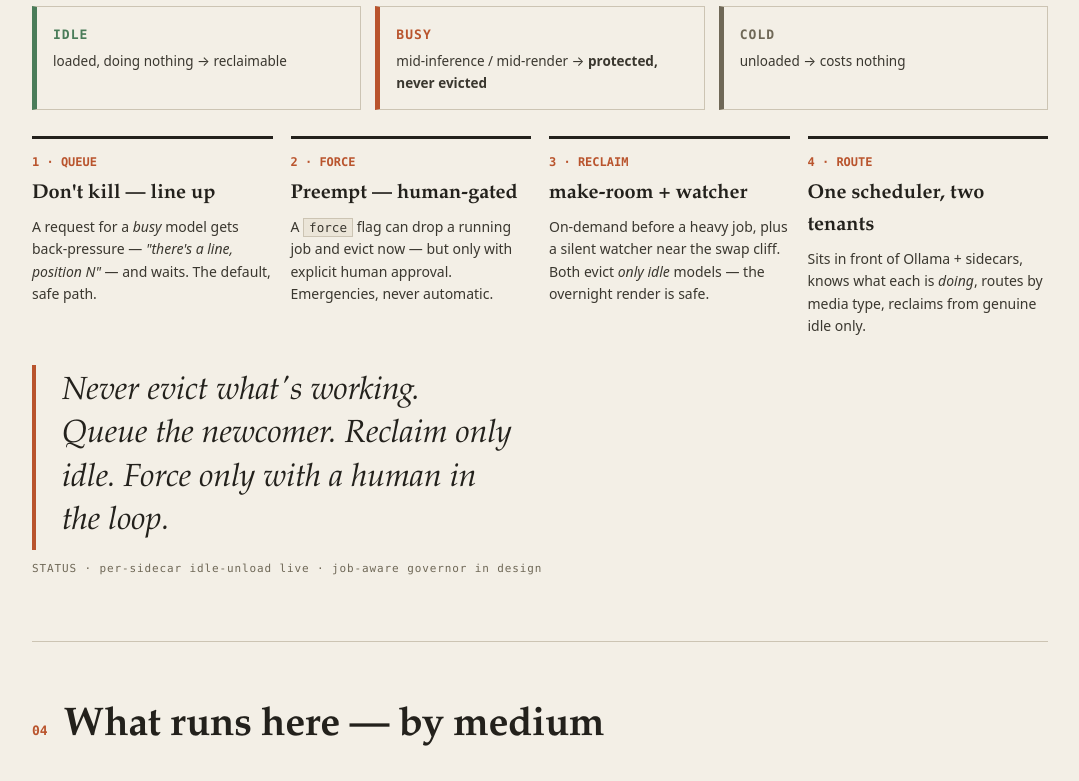
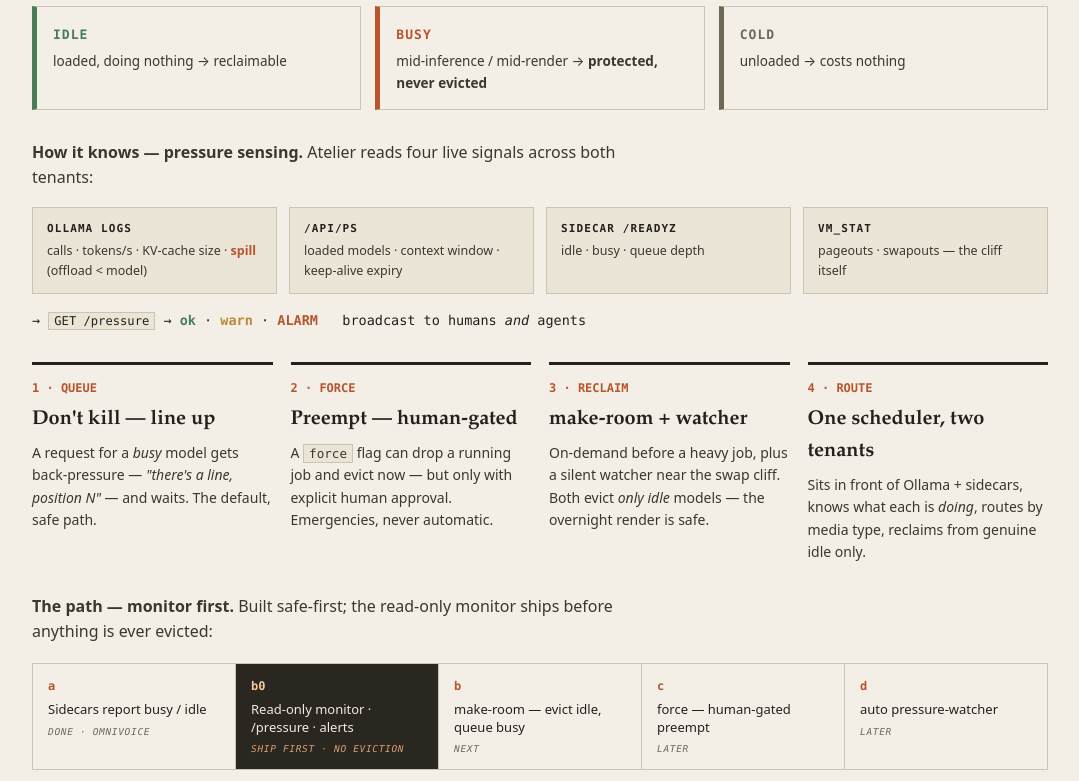
Before and after one commit to gyasis/atelier, a plain HTML site: page docs/atelier-infographic.html in a window 1280 px wide. Shown: the part 1920-2701 px from the top of the page, without its empty margins (100-1179 px from the left). Drawn offline with Linux system fonts and the light colour scheme.

Commit message:
Infographic: governor end-state — pressure-sensing panel (logs/ps/readyz/vm_stat -> /pressure) + monitor-first build path

```diff
--- a/docs/atelier-infographic.html
+++ b/docs/atelier-infographic.html
@@ -120,6 +120,24 @@
   .st span{font-size:13.5px; color:#3a372f; display:block; margin-top:5px;}
   .st em{font-style:normal; font-weight:700;}
 
+  /* ---- pressure sensing + build path ---- */
+  .sensing{display:grid; grid-template-columns:repeat(auto-fit,minmax(160px,1fr)); gap:12px; margin-top:14px;}
+  .sig{border:1px solid var(--hair); background:var(--paper-2); padding:12px 14px;}
+  .sig b{font-family:var(--mono); font-size:11px; letter-spacing:.1em; text-transform:uppercase; color:var(--ink); display:block;}
+  .sig span{font-size:12.5px; color:#3a372f; display:block; margin-top:4px;}
+  .sig em{font-style:normal; font-weight:700; color:var(--accent);}
+  .pline{margin-top:16px; font-family:var(--mono); font-size:13.5px; color:var(--ink);}
+  .pline .ok{color:var(--m-image); font-weight:700;} .pline .warn{color:var(--m-embed); font-weight:700;} .pline .alarm{color:var(--accent); font-weight:700;}
+  .path{display:flex; flex-wrap:wrap; margin-top:18px; border:1px solid var(--hair);}
+  .path .node{flex:1; min-width:130px; padding:13px 15px; border-right:1px solid var(--hair); background:var(--paper);}
+  .path .node:last-child{border-right:none;}
+  .path .node.now{background:#2a2620; color:#f0ebe0;}
+  .path .node .sid{font-family:var(--mono); font-size:12px; font-weight:700; color:var(--accent);}
+  .path .node.now .sid{color:#f6c89a;}
+  .path .node .lbl{font-size:13px; margin-top:5px; line-height:1.35;}
+  .path .node .tag{font-family:var(--mono); font-size:9.5px; letter-spacing:.07em; text-transform:uppercase; color:var(--muted); display:block; margin-top:5px;}
+  .path .node.now .tag{color:#d8a06f;}
+
   /* ---- stack chips ---- */
   .stack{display:grid; grid-template-columns:repeat(auto-fit,minmax(210px,1fr)); gap:22px;}
   .scol h4{font-family:var(--mono); font-size:11px; letter-spacing:.16em; text-transform:uppercase;
@@ -219,7 +237,16 @@
       <div class="st cold"><b>cold</b><span>unloaded → costs nothing</span></div>
     </div>
 
-    <div class="steps" style="margin-top:26px">
+    <p class="lede" style="font-size:16px;margin-top:30px"><b>How it knows — pressure sensing.</b> Atelier reads four live signals across both tenants:</p>
+    <div class="sensing">
+      <div class="sig"><b>Ollama logs</b><span>calls · tokens/s · KV-cache size · <em>spill</em> (offload &lt; model)</span></div>
+      <div class="sig"><b>/api/ps</b><span>loaded models · context window · keep-alive expiry</span></div>
+      <div class="sig"><b>sidecar /readyz</b><span>idle · busy · queue depth</span></div>
+      <div class="sig"><b>vm_stat</b><span>pageouts · swapouts — the cliff itself</span></div>
+    </div>
+    <div class="pline">→ <code>GET /pressure</code> → <span class="ok">ok</span> · <span class="warn">warn</span> · <span class="alarm">ALARM</span> &nbsp; broadcast to humans <em>and</em> agents</div>
+
+    <div class="steps" style="margin-top:30px">
       <div class="step"><div class="n">1 · QUEUE</div><h4>Don't kill — line up</h4>
         <p>A request for a <em>busy</em> model gets back-pressure — <em>"there's a line, position N"</em> — and waits. The default, safe path.</p></div>
       <div class="step"><div class="n">2 · FORCE</div><h4>Preempt — human-gated</h4>
@@ -230,7 +257,16 @@
         <p>Sits in front of Ollama + sidecars, knows what each is <em>doing</em>, routes by media type, reclaims from genuine idle only.</p></div>
     </div>
 
-    <blockquote style="margin-top:28px">Never evict what's working. Queue the newcomer. Reclaim only idle. Force only with a human in the loop.</blockquote>
+    <p class="lede" style="font-size:16px;margin-top:30px"><b>The path — monitor first.</b> Built safe-first; the read-only monitor ships before anything is ever evicted:</p>
+    <div class="path">
+      <div class="node"><div class="sid">a</div><div class="lbl">Sidecars report busy / idle</div><span class="tag">done · omnivoice</span></div>
+      <div class="node now"><div class="sid">b0</div><div class="lbl">Read-only monitor · /pressure · alerts</div><span class="tag">ship first · no eviction</span></div>
+      <div class="node"><div class="sid">b</div><div class="lbl">make-room — evict idle, queue busy</div><span class="tag">next</span></div>
+      <div class="node"><div class="sid">c</div><div class="lbl">force — human-gated preempt</div><span class="tag">later</span></div>
+      <div class="node"><div class="sid">d</div><div class="lbl">auto pressure-watcher</div><span class="tag">later</span></div>
+    </div>
+
+    <blockquote style="margin-top:30px">Never evict what's working. Queue the newcomer. Reclaim only idle. Force only with a human in the loop.</blockquote>
     <p style="font-family:var(--mono);font-size:11px;letter-spacing:.08em;color:var(--muted);margin-top:10px">
       STATUS · per-sidecar idle-unload live · job-aware governor in design</p>
   </section>
```
